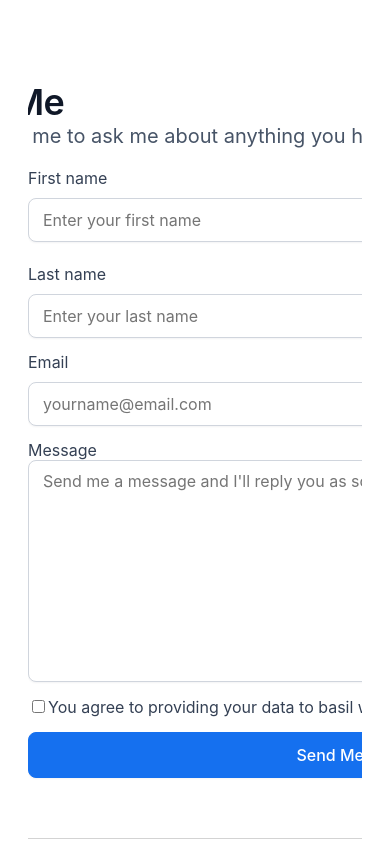
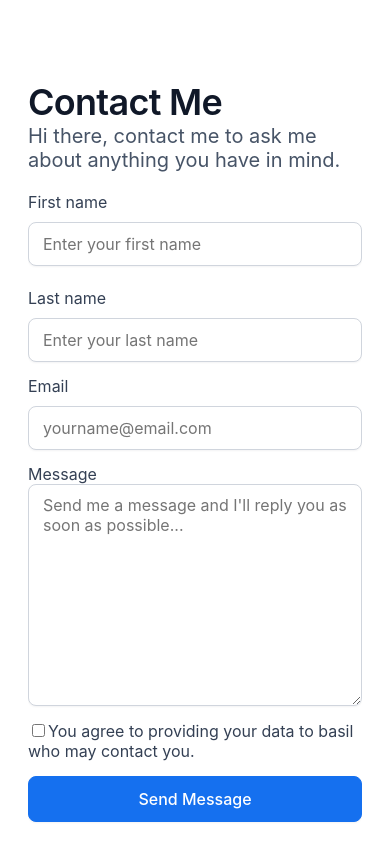
Before and after one commit to Ugo-Basil/linktree-page, a React (Create React App) app: page /contact in a window 390 px wide. Shown: the top 844 px of the page. Built offline with nearby package versions, Linux system fonts and the light colour scheme.

Commit message:
fix:bug-fix

```diff
--- a/src/page/contact/Contact.jsx
+++ b/src/page/contact/Contact.jsx
@@ -61,7 +61,7 @@ const Contact = () => {
           </p>
         </div>
         <div className="form-container">
-          <form onSubmit={handleSubmit}>
+          <form className="form" onSubmit={handleSubmit}>
             <div className="form-group">
               <div className="group-1">
                 <label htmlFor="firstname">First name</label>
@@ -124,7 +124,7 @@ const Contact = () => {
             </div>
             <div className="group-5">
               <input type="checkbox" name="checkbox" id="checkbox" required />
-              <label htmlFor="checkbox-msg">
+              <label className="checkbox-label" htmlFor="checkbox-msg">
                 You agree to providing your data to {name} who may contact you.
               </label>
             </div>
--- a/src/page/contact/contact.css
+++ b/src/page/contact/contact.css
@@ -13,7 +13,7 @@
   flex-direction: column;
   align-items: flex-start;
   justify-content: center;
-  width: 720px;
+  width: 500px;
   text-align: center;
   margin-top: 30px;
 }
@@ -32,15 +32,22 @@
   font-size: 20px;
   color: #475467;
   margin-top: -30px;
+  text-align: left;
 }
 
 .form-container {
   display: flex;
   align-items: flex-start;
+  justify-content: center;
   padding-top: 15px;
+  padding-bottom:15px ;
   gap: 32px;
-  height: 500px;
   margin-bottom: 20px;
+  width: 500px;
+}
+
+.form{
+  width: 700px;
 }
 
 .form-group {
@@ -49,7 +56,7 @@
   align-items: flex-start;
   padding: 0px;
   gap: 8px;
-  width: 720px;
+  width: 100%;
 }
 
 .group-1,.group-2,
@@ -57,13 +64,10 @@
   width: 100%;
 }
 
+.checkbox-label{
+  width: 330px;
+}
 
-/* #first_name,
-#last_name,
-#email,
-.textarea-input {
-  width: 100%;
-} */
 
 .input {
   display: flex;
@@ -111,6 +115,7 @@ label {
 
 .group-4, .group-5, .group-6 {
   margin-bottom: 15px;
+
 }
 
 .btn{
@@ -134,6 +139,55 @@ cursor: pointer;
 
 
 
+
+
+@media only screen and (max-width: 768px){
+
+
+.form-container {
+  display: flex;
+  align-items: flex-start;
+  justify-content: center;
+  padding: 0px;
+  gap: 32px;
+  height: 500px;
+
+}
+
+.form-group {
+  display: flex;
+
+  align-items: flex-start;
+  padding: 0px;
+  gap: 8px;
+
+}
+
+.form-header{
+justify-content: center;
+text-align: center;
+}
+
+.contact-heading {
+  font-weight: 600;
+  font-size: 36px;
+  letter-spacing: -0.02em;
+  color: #101828;
+
+
+}
+
+.contact-text {
+  font-weight: 400;
+  font-size: 20px;
+  color: #475467;
+
+}
+
+}
+
+
+
 @media screen and (max-width: 600px){
 
 .form-group {
@@ -145,12 +199,18 @@ cursor: pointer;
   width: 100%;
 }
 
+.input{
+  width: 100%;
+}
+
 .form-header {
   display: flex;
   flex-direction: column;
   align-items: flex-start;
+  justify-content: center;
+  text-align: center;
+  margin-top: 30px;
   width: 100%;
-  /* padding: 15px; */
 }
 
 .form-container{
@@ -164,70 +224,37 @@ cursor: pointer;
   font-size: 36px;
   letter-spacing: -0.02em;
   color: #101828;
-  /* margin-top: 30px; */
+
 
 }
 
 .contact-text {
-    text-align: left;
+  text-align: left;
   font-weight: 400;
   font-size: 20px;
   color: #475467;
-  /* margin-top: -30px; */
 }
 
 
-.input{
+.input, .textarea-input, .checkbox-label, .btn, .group-5{
     width: 100%;
-}
 }
 
 
-@media only screen and (max-width: 768px){
-/* .contact-container{
-    height: 100vh;
-} */
+.textarea-input {
+  display: flex;
+  flex-direction: row;
+  justify-content: center;
+  align-items: center;
+  padding:10px 14px;
+  gap: 64px;
+  background: #fff;
+  border: 1px solid #d0d5dd;
+  box-shadow: 0px 1px 2px rgba(16, 24, 40, 0.05);
+  border-radius: 8px;
+  outline: none;
+  font-size: 16px;
+}
 
-.form-container {
-  display: flex;
-  align-items: flex-start;
-  padding: 0px;
-  gap: 32px;
-  height: 500px;
-  /* margin-bottom: 50px; */
 
 }
-
-.form-group {
-  display: flex;
-
-  align-items: flex-start;
-  padding: 0px;
-  gap: 8px;
-  width: 650px;
-
-}
-
-.form-header{
-justify-content: center;
-text-align: center;
-width: 650px;
-}
-
-.contact-heading {
-  font-weight: 600;
-  font-size: 36px;
-  letter-spacing: -0.02em;
-  color: #101828;
-  /* margin-top: 30px; */
-
-}
-
-.contact-text {
-  font-weight: 400;
-  font-size: 20px;
-  color: #475467;
-  /* margin-top: -30px; */
-}
-
-}
```
